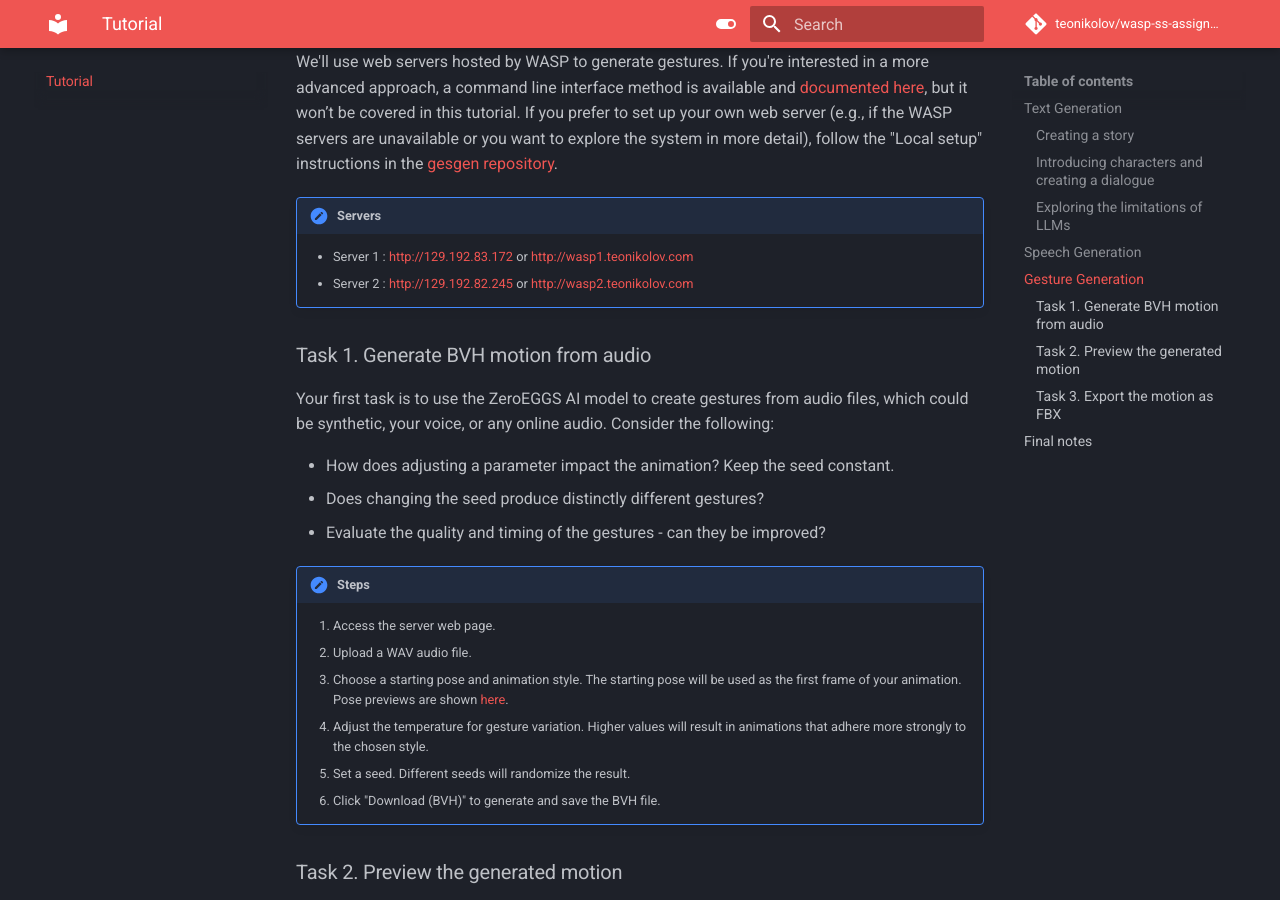
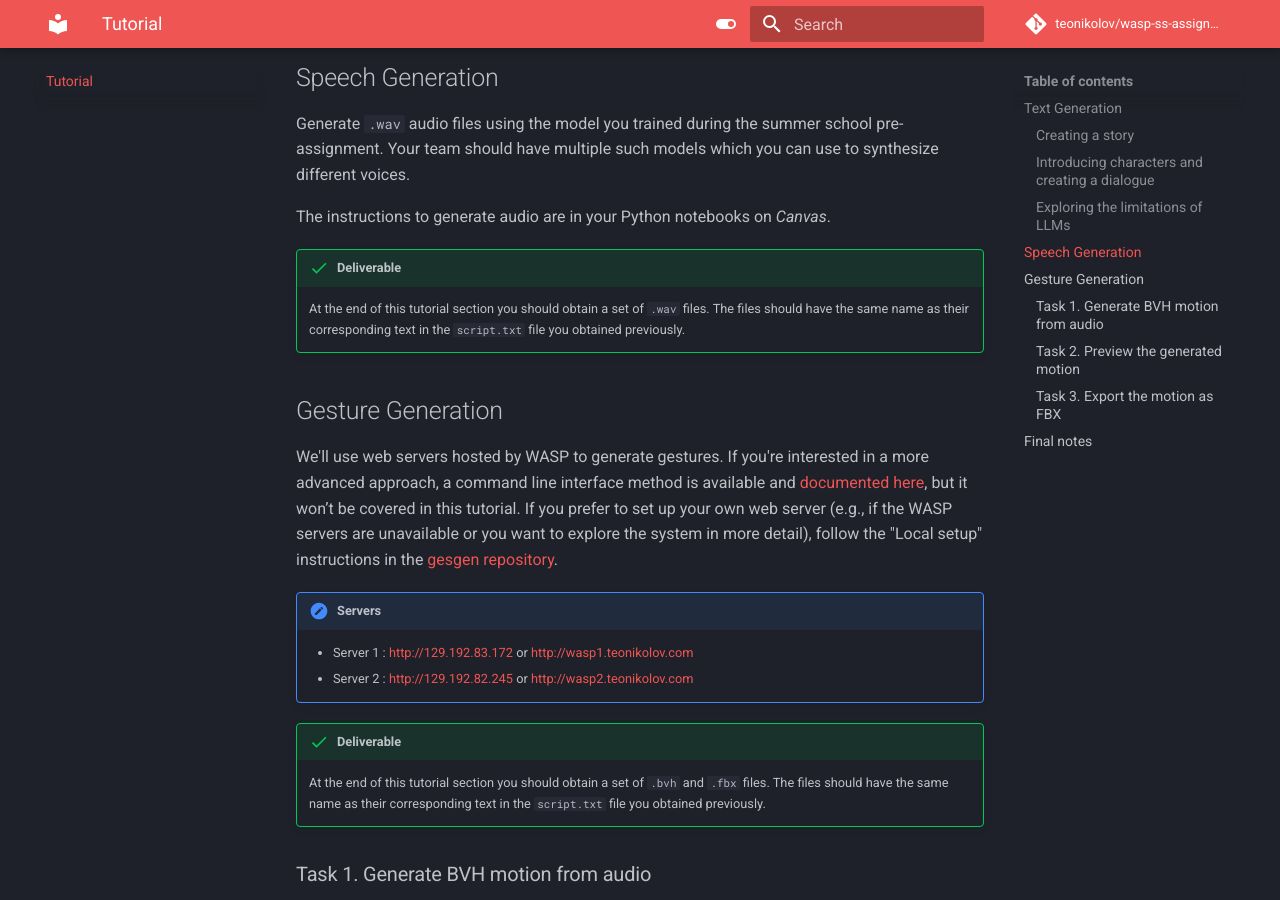
Before and after one commit to TeoNikolov/wasp-ss-assignment, an MkDocs documentation site: the page built from docs/tutorial.md, in a window 1280 px wide and 900 px high, scrolled down 1343 px. Built offline with MkDocs 1.6.1 and Material for MkDocs 9.7.7, drawn with Linux system fonts in a browser that asks for light colours; comment, search, counter and statistics services are not loaded; some of the changed text lies outside the part shown.

Commit message:
Update tutorial.md

````diff
--- a/docs/tutorial.md
+++ b/docs/tutorial.md
@@ -5,6 +5,22 @@
 This exercise helps you get familiar with basic LLM prompting, compare different models, understand LLM limitations, and create engaging stories for the final presentation.
 
 To learn the basics of prompt engineering, check out [this short course](https://learn.deeplearning.ai/login?redirect_course=chatgpt-prompt-eng) or refer to [this tutorial](https://www.promptingguide.ai/). You can use tools like ChatGPT, Bard, or any LLM available at [https://chat.lmsys.org/](https://chat.lmsys.org/) to generate text. This also allows you to compare how different models perform.
+
+!!! success "Deliverable"
+
+    At the end of this tutorial section you should obtain a `.txt` file of the following structure:
+
+    ```
+    script.txt
+    ---
+    Team: "Your team name"
+    Scene: "Your chosen scene name"
+
+    0A: Hey there! Are you ready for the big day?
+    1B: I don't know... What if something goes wrong?
+    2A: Relax, it’s just a rehearsal.
+    3C: Guys, we’ve got this!
+    ```
 
 ### Creating a story
 
@@ -38,6 +54,10 @@ Generate `.wav` audio files using the model you trained during the summer school
 
 The instructions to generate audio are in your Python notebooks on *Canvas*.
 
+!!! success "Deliverable"
+
+    At the end of this tutorial section you should obtain a set of `.wav` files. The files should have the same name as their corresponding text in the `script.txt` file you obtained previously.
+
 ## Gesture Generation
 
 We'll use web servers hosted by WASP to generate gestures. If you're interested in a more advanced approach, a command line interface method is available and [documented here](https://github.com/TeoNikolov/wasp-ss-gesgen/blob/main/tutorial.md#approach-b---docker-cli), but it won’t be covered in this tutorial. If you prefer to set up your own web server (e.g., if the WASP servers are unavailable or you want to explore the system in more detail), follow the "Local setup" instructions in the [gesgen repository](https://github.com/TeoNikolov/wasp-ss2023-gesgen/).
@@ -47,6 +67,10 @@ We'll use web servers hosted by WASP to generate gestures. If you're interested
     - Server 1 : [http://129.192.83.172](http://129.192.83.172) or [http://wasp1.teonikolov.com](http://wasp1.teonikolov.com)
     - Server 2 : [http://129.192.82.245](http://129.192.82.245) or [http://wasp2.teonikolov.com](http://wasp2.teonikolov.com)
 
+!!! success "Deliverable"
+
+    At the end of this tutorial section you should obtain a set of `.bvh` and `.fbx` files. The files should have the same name as their corresponding text in the `script.txt` file you obtained previously.
+
 ### Task 1. Generate BVH motion from audio
 
 Your first task is to use the ZeroEGGS AI model to create gestures from audio files, which could be synthetic, your voice, or any online audio. Consider the following:
````
Also changed, not shown: other parts of docs/tutorial.md (+3 -3 lines).
